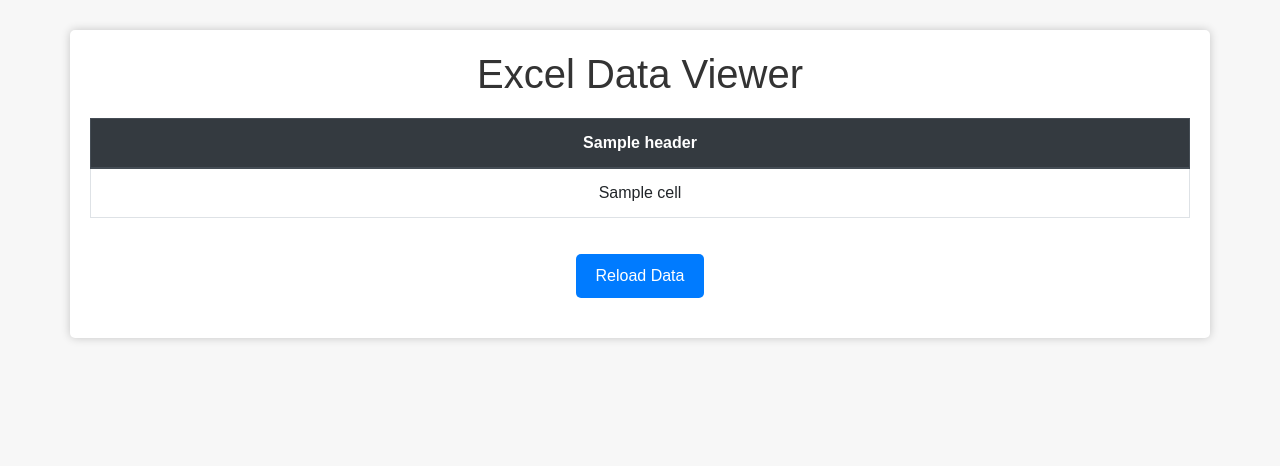
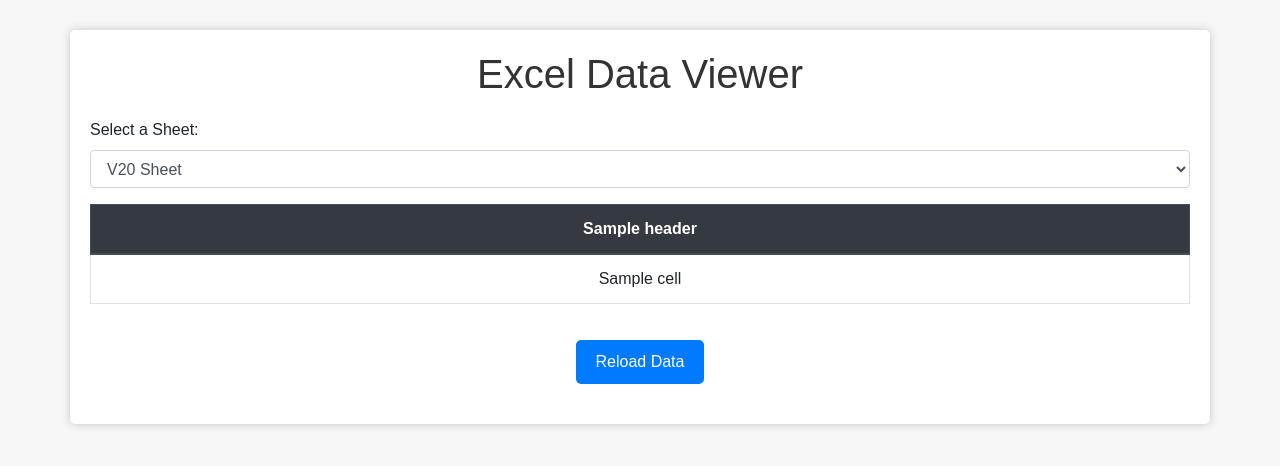
Before and after one commit to rohitpant788/buy_low_sell_high, a Flask app: template templates/index.html in a window 1280 px wide. Shown: the top 466 px of the page. Run offline with Flask 3, Linux system fonts and the light colour scheme; the template is opened without the code that fills it: most values are stand-ins (such as "Sample title", 1, 10 or a date in 2020); some libraries are stand-ins or nearby versions.

Commit message:
Commit for making the page Dynamic.

```diff
--- a/main.py
+++ b/main.py
@@ -2,22 +2,47 @@ import openpyxl
 import pandas as pd
 from flask import Flask, render_template, redirect, url_for
 
-from config import WORKBOOK_FOR_BUY_LOW, WORKBOOK_V20_SHEET, WORKBOOK_V40_SHEET , WORKBOOK_ETF_SHEET
+from config import WORKBOOK_FOR_BUY_LOW, WORKBOOK_V20_SHEET, WORKBOOK_V40_SHEET, WORKBOOK_ETF_SHEET
 import get_nse_data
 
 app = Flask(__name__)
 
+
 @app.route("/")
-def index():
+def root():
     # Load data from the Excel file
     column_headers, data = load_excel_data(WORKBOOK_V20_SHEET)
+    return render_template("index.html", column_headers=column_headers, data=data)
 
+@app.route("/v20")
+def v20():
+    # Load data from the Excel file
+    column_headers, data = load_excel_data(WORKBOOK_V20_SHEET)
     return render_template("index.html", column_headers=column_headers, data=data)
+
+@app.route("/v40")
+def v40():
+    # Load data from the Excel file
+    column_headers, data = load_excel_data(WORKBOOK_V40_SHEET)
+    return render_template("index.html", column_headers=column_headers, data=data)
+
+@app.route("/etf")
+def etf():
+    # Load data from the Excel file
+    column_headers, data = load_excel_data(WORKBOOK_ETF_SHEET)
+    return render_template("index.html", column_headers=column_headers, data=data)
+
+@app.route("/reload_data", methods=["POST"])
+def reload_data():
+    # Call the update_workbook function for different sheets as needed
+    update_workbook(WORKBOOK_V20_SHEET)
+    update_workbook(WORKBOOK_V40_SHEET)
+    update_workbook(WORKBOOK_ETF_SHEET)
+    return redirect(url_for("index"))
 
 def load_excel_data(sheet_name):
     # Load the workbook for buy low sell high
     wb = openpyxl.load_workbook(WORKBOOK_FOR_BUY_LOW)
-
     try:
         # Load the sheet with the specified name from Workbook
         sh1 = wb[sheet_name]
@@ -38,14 +63,6 @@ def load_excel_data(sheet_name):
     except KeyError:
         print(f"Sheet {sheet_name} not found in the workbook.")
 
-@app.route("/reload_data", methods=["POST"])
-def reload_data():
-    # Call the update_workbook function for different sheets as needed
-    update_workbook(WORKBOOK_V20_SHEET)
-    update_workbook(WORKBOOK_V40_SHEET)
-    update_workbook(WORKBOOK_ETF_SHEET)
-
-    return redirect(url_for("index"))
 
 def update_workbook(sheet_name):
     # Load the workbook for buy low sell high
@@ -113,5 +130,6 @@ def update_workbook(sheet_name):
     except KeyError:
         print(f"Sheet {sheet_name} not found in the workbook.")
 
+
 if __name__ == "__main__":
     app.run(debug=True)
--- a/templates/index.html
+++ b/templates/index.html
@@ -12,6 +12,15 @@
 <body>
 <div class="container">
     <h1>Excel Data Viewer</h1>
+    <!-- Dropdown menu for selecting the sheet -->
+    <div class="form-group">
+        <label for="sheetSelector">Select a Sheet:</label>
+        <select class="form-control" id="sheetSelector" onchange="selectSheet()">
+            <option value="v20">V20 Sheet</option>
+            <option value="v40">V40 Sheet</option>
+            <option value="etf">ETF Sheet</option>
+        </select>
+    </div>
     <div class="table-responsive">
         <table class="table table-bordered">
             <thead class="thead-dark">
@@ -35,17 +44,21 @@
         </table>
     </div>
     <div class="btn-reload text-center">
-            <form action="/reload_data" method="POST" onsubmit="showProgressBar()">
+        <form id="reloadForm" method="POST" onsubmit="showProgressBar()">
+            <input type="hidden" id="selectedSheet" name="selectedSheet" value="v20">
             <button type="submit" id="reloadButton">Reload Data</button>
         </form>
-            <div class="progress-container">
-                <div class="progress">
-                    <div class="progress-bar" id="progressBar" role="progressbar" aria-valuenow="0" aria-valuemin="0" aria-valuemax="100"></div>
-                </div>
-                <div class="progress-text" id="progressText">0%</div>
-            </div>
     </div>
 </div>
 
+<script>
+// JavaScript function to update the window location based on the selected sheet
+function selectSheet() {
+    var sheetSelector = document.getElementById("sheetSelector");
+    var selectedSheet = sheetSelector.options[sheetSelector.selectedIndex].value;
+    window.location.href = "/" + selectedSheet; // Redirect to the selected sheet route
+}
+</script>
+
 </body>
 </html>
```
Also changed, not shown: 1 other file. Lines whose indentation alone changed are shown as unchanged.
